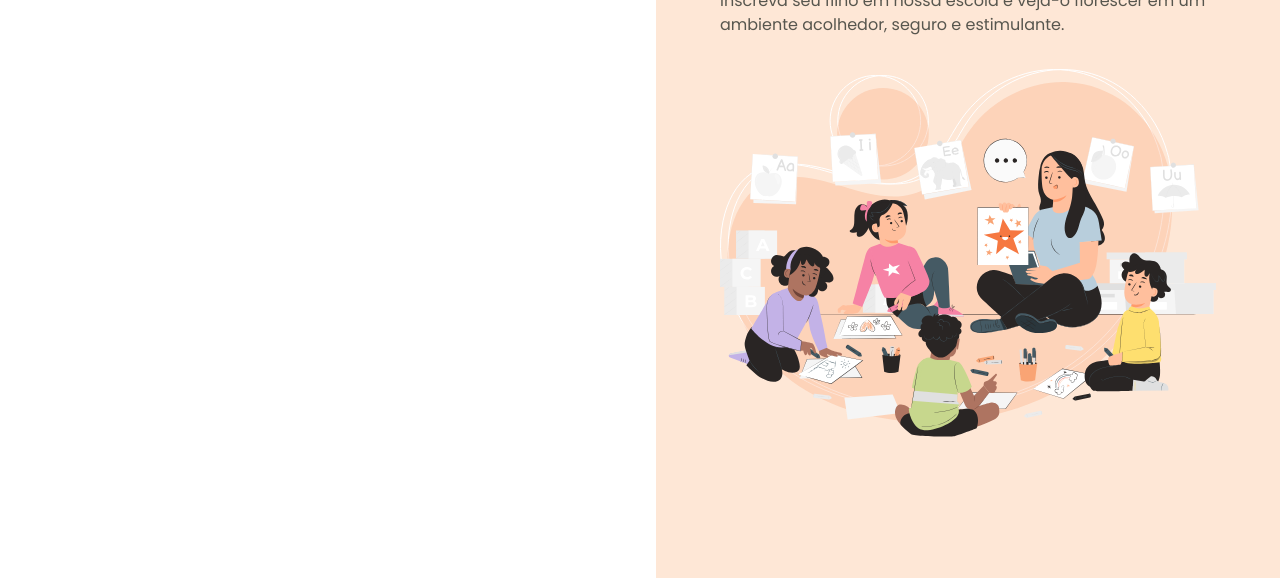
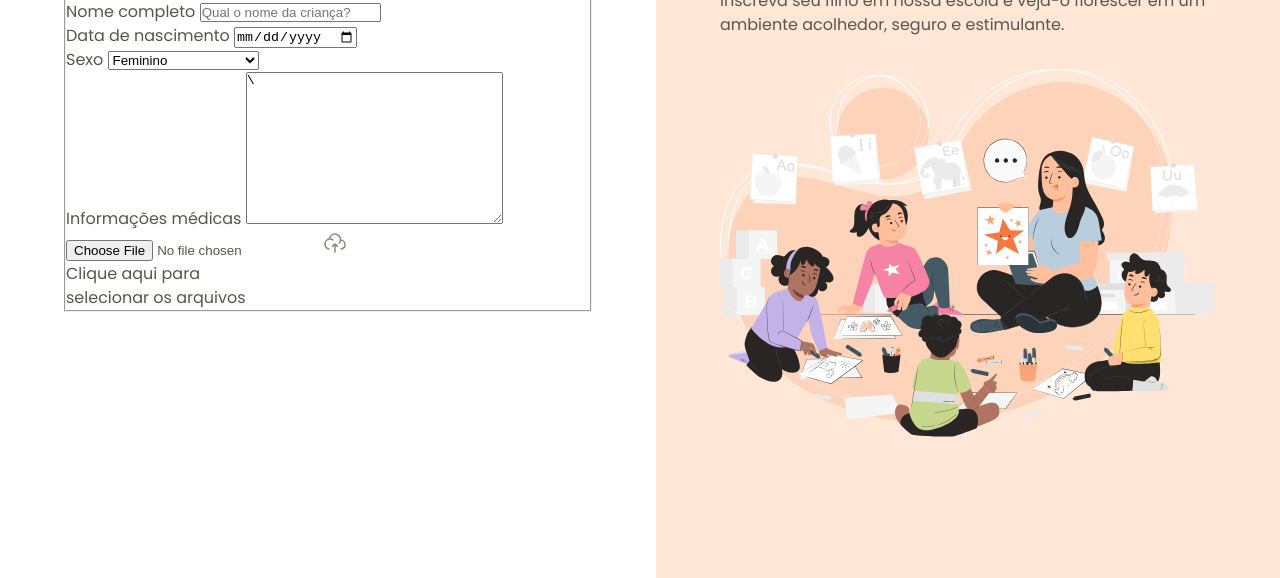
Before and after one commit to VictorMarrone/Formulario-de-Matricula, a plain HTML site: page index.html in a window 1280 px wide. Shown: the part 222-800 px from the top of the page. Drawn offline with Linux system fonts and the light colour scheme.

Commit message:
iniciando o formulario

```diff
--- a/index.html
+++ b/index.html
@@ -22,7 +22,47 @@
                 <p>Preencha os dados abaixo para
                 matricular seu filho na escola de
                 educação inftanil Estrelas do Amanhã.</p>
+                <form method="post" enctype="multipart/form-data">
+                    <fieldset class="child-info">
+                        <legend>Informações da criança</legend>
+                    <div class="input-wrapper">
+                        <label for="fullname">Nome completo</label>
+                        <input id="fullname "type="text" placeholder="Qual o nome da criança?">
+                    </div>
+                    <div class="input-wrapper">
+                        <label for="birth">Data de nascimento</label>
+                        <input type="date" id="birth" lang="pt-BR">
+                    </div>
+                    <div class="select-wrapper">
+                        <label for="gender">Sexo</label>
+                        <select name="gender" id="gender">
+                            <option value="female">Feminino</option>
+                            <option value="male">Masculino</option>
+                            <option value="na">Prefiro não responder</option>
+                        </select>
+                    </div>
+                    <div class="textarea-wrapper">
+                        <label for="medical-info">Informações médicas</label>
+                        <textarea name="medical-info" id="medical-info"
+                         cols="30" rows="10"
+                         placeholder="A criança possui alguma condição médica que a escola deva estar ciente?(Se sim, especifique)">\
+                        </textarea>
+                    </div>
+
+                    <div class="droparea-wrapper">
+                        <input type="file" id="birth-file" name="birth-file">
+                        <img src="assets/icons/cloud-upload.svg" alt="">
+                        <p>
+                            Clique aqui para <br>
+                            selecionar os arquivos
+                        </p>
+                    </div>
+
+
+                    </fieldset>
+                </form>
             </div>
+
         </main>
         <aside>
             <div class="aside-container">
```
